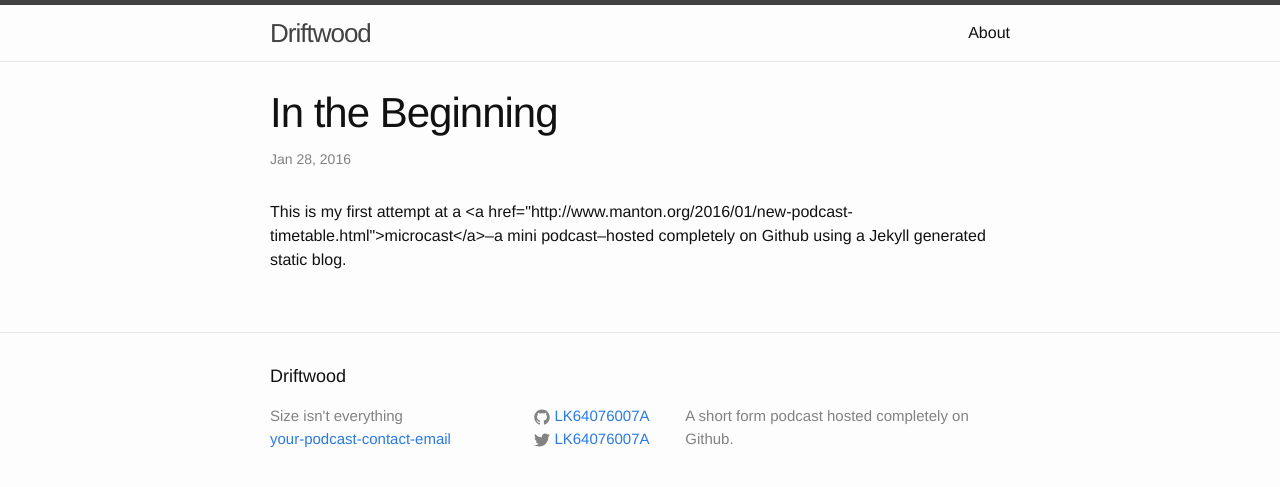
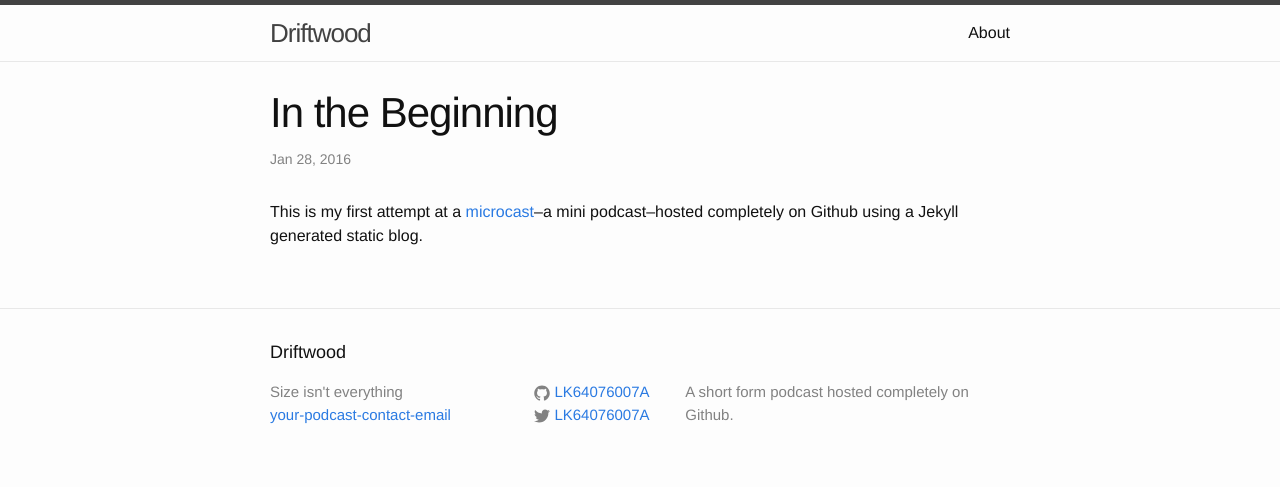
Before and after one commit to LK64076007A/microcast, a Jekyll site: the page built from _posts/2016-01-28-in-the-beginning.md, in a window 1280 px wide. Shown: the top 487 px of the page. Built offline with Jekyll 4.4.1, drawn with Linux system fonts in a browser that asks for light colours.

Commit message:
removed xml_escape from post bodies

```diff
--- a/_posts/2016-01-28-in-the-beginning.md
+++ b/_posts/2016-01-28-in-the-beginning.md
@@ -12,5 +12,5 @@ block: "no" #means is shown in itunes
 permalink: /1
 ---
 {% for post in site.posts %}
-{{ post.summary | xml_escape }}
+{{ post.summary }}
 {% endfor %}
```
